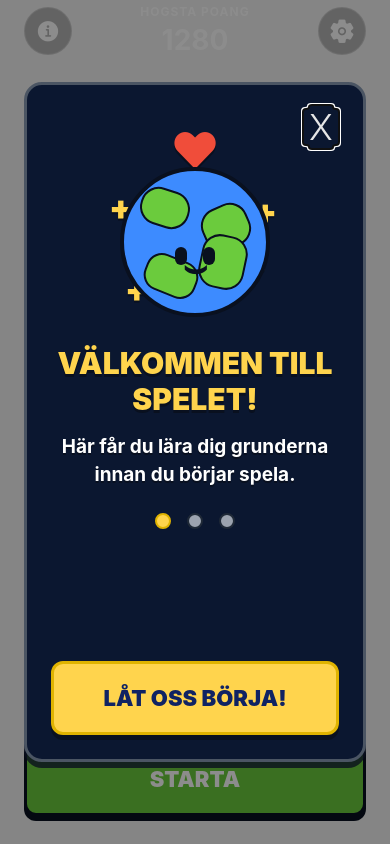
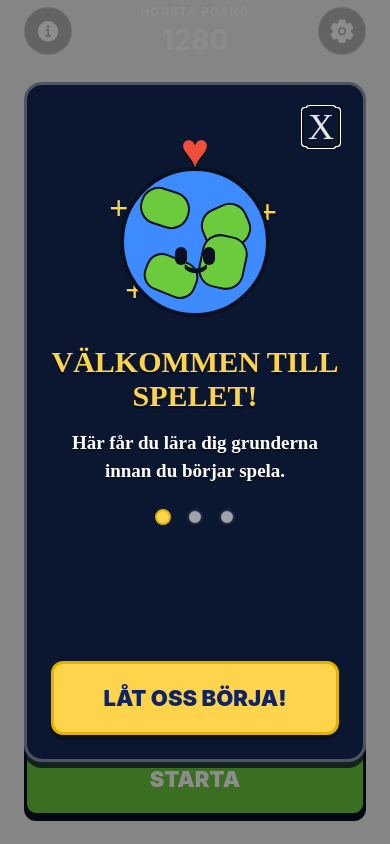
Before and after one commit to HanninenF/Chill-and-code, a React Native app: screen / in a window 390 px wide. Built offline with nearby package versions, Linux system fonts and the light colour scheme.

Commit message:
Feat/typeface (#13)
* feat: integrate custom font and update onboarding modal styles

* fix package-lock expo font version

* chore(deps) regenerate package lock

* fix sanias stuff

* format

```diff
--- a/App.tsx
+++ b/App.tsx
@@ -1,16 +1,22 @@
-import React from 'react';
-import { StyleSheet, View } from 'react-native';
 import { NavigationContainer } from '@react-navigation/native';
 import { createNativeStackNavigator } from '@react-navigation/native-stack';
+import { useFonts } from 'expo-font';
+import { StyleSheet, View } from 'react-native';
+
 import OnboardingModal from './src/components/OnboardingModal';
 import { useOnboarding } from './src/hooks/useOnboarding';
+import type { RootStackParamList } from './src/navigation/types';
 import SettingsScreen from './src/screens/SettingsScreen';
 import StartScreen from './src/screens/StartScreen';
-import type { RootStackParamList } from './src/navigation/types';
+import { FONTS } from './src/theme/fonts';
 
 const Stack = createNativeStackNavigator<RootStackParamList>();
 
 export default function App() {
+  useFonts({
+    [FONTS.pixel]: require('./assets/fonts/PressStart2P.ttf'),
+  });
+
   const { showOnboarding, completeOnboarding, closeOnboarding, isLoading } =
     useOnboarding();
 
--- a/app.json
+++ b/app.json
@@ -25,6 +25,7 @@
     },
     "web": {
       "favicon": "./assets/favicon.png"
-    }
+    },
+    "plugins": ["expo-font"]
   }
 }
--- a/package.json
+++ b/package.json
@@ -18,6 +18,7 @@
     "@react-navigation/native": "^7.2.3",
     "@react-navigation/native-stack": "^7.14.13",
     "expo": "~54.0.33",
+    "expo-font": "~14.0.11",
     "expo-status-bar": "~3.0.9",
     "react": "19.1.0",
     "react-dom": "19.1.0",
--- a/src/components/OnboardingModal.tsx
+++ b/src/components/OnboardingModal.tsx
@@ -13,6 +13,7 @@ import {
   typography,
   zIndex,
 } from '../theme';
+import { FONTS } from '../theme/fonts';
 import PrimaryButton from './ui/PrimaryButton';
 
 type OnboardingModalProps = {
@@ -201,7 +202,7 @@ const styles = StyleSheet.create({
     color: colors.textSecondary,
     fontSize: typography.fontSize['3xl'],
     lineHeight: typography.lineHeight['2xl'],
-    fontWeight: typography.fontWeight.light,
+    fontFamily: FONTS.pixel,
     textTransform: 'uppercase',
   },
   illustration: {
@@ -217,7 +218,7 @@ const styles = StyleSheet.create({
     color: colors.error,
     fontSize: typography.fontSize['5xl'],
     lineHeight: typography.lineHeight['5xl'],
-    fontWeight: typography.fontWeight.black,
+    fontFamily: FONTS.pixel,
     textShadowColor: colors.shadowDark,
     textShadowOffset: {
       width: 0,
@@ -231,6 +232,7 @@ const styles = StyleSheet.create({
     fontSize: typography.fontSize['2xl'],
     lineHeight: typography.lineHeight.lg,
     fontWeight: typography.fontWeight.black,
+    fontFamily: FONTS.pixel,
     textShadowColor: colors.shadowDark,
     textShadowOffset: {
       width: 0,
@@ -328,11 +330,13 @@ const styles = StyleSheet.create({
     fontSize: typography.fontSize['4xl'],
     lineHeight: typography.lineHeight['3xl'],
     fontWeight: typography.fontWeight.black,
+    fontFamily: FONTS.pixel,
   },
   title: {
     color: colors.primary,
     fontSize: typography.fontSize.xl,
     fontWeight: typography.fontWeight.black,
+    fontFamily: FONTS.pixel,
     textAlign: 'center',
     marginBottom: spacing.md,
     textTransform: 'uppercase',
@@ -347,6 +351,7 @@ const styles = StyleSheet.create({
     color: colors.textPrimary,
     fontSize: typography.fontSize.md,
     fontWeight: typography.fontWeight.bold,
+    fontFamily: FONTS.pixel,
     textAlign: 'center',
     marginBottom: spacing.lg,
     lineHeight: typography.lineHeight.md,
@@ -398,9 +403,31 @@ const styles = StyleSheet.create({
     color: colors.textPrimary,
     fontSize: typography.fontSize.sm,
     fontWeight: typography.fontWeight.black,
+    fontFamily: FONTS.pixel,
     textTransform: 'uppercase',
   },
   primaryButton: {
     flex: 1,
+    backgroundColor: colors.primary,
+    paddingVertical: spacing.md,
+    paddingHorizontal: spacing.sm,
+    borderRadius: radius.md,
+    borderWidth: 3,
+    borderColor: colors.primaryDark,
+    alignItems: 'center',
+    shadowColor: colors.shadowDark,
+    shadowOpacity: 1,
+    shadowRadius: 0,
+    shadowOffset: {
+      width: 0,
+      height: 5,
+    },
+    elevation: 6,
+  },
+  nextButtonText: {
+    color: colors.textDark,
+    fontSize: 22,
+    fontFamily: FONTS.pixel,
+    textTransform: 'uppercase',
   },
 });
--- /dev/null
+++ b/src/theme/fonts.ts
@@ -0,0 +1,3 @@
+export const FONTS = {
+  pixel: 'PixelFont',
+};
--- a/tsconfig.json
+++ b/tsconfig.json
@@ -1,6 +1,7 @@
 {
   "extends": "expo/tsconfig.base",
   "compilerOptions": {
-    "strict": true
+    "strict": true,
+    "jsx": "react-jsx"
   }
 }
```
Also changed, not shown: assets/fonts/PressStart2P.ttf (added), 1 other file (tests, documents, lock files or other folders).
